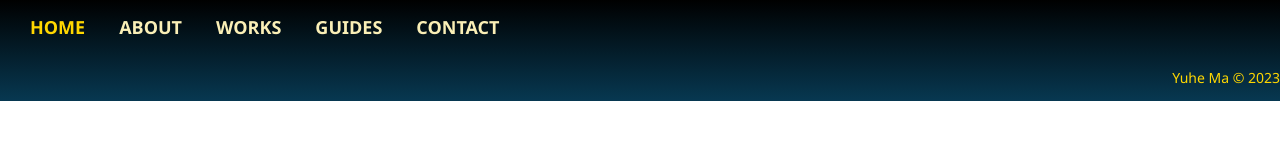
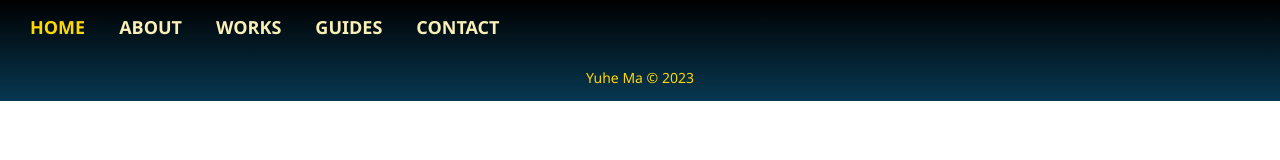
Before and after one commit to YuheMa702/index, a plain HTML site: page docs/about.html in a window 1280 px wide. Drawn offline with Linux system fonts and the light colour scheme.

Commit message:
footer display mode changed

```diff
--- a/docs/styles/common.css
+++ b/docs/styles/common.css
@@ -84,11 +84,6 @@ nav li {
     border-bottom: 6px solid white;
 }
 
-footer {
-    position:relative;
-    float:inline-end;
-}
-
 #copyright {
     text-align:center;
     color:gold;
```
